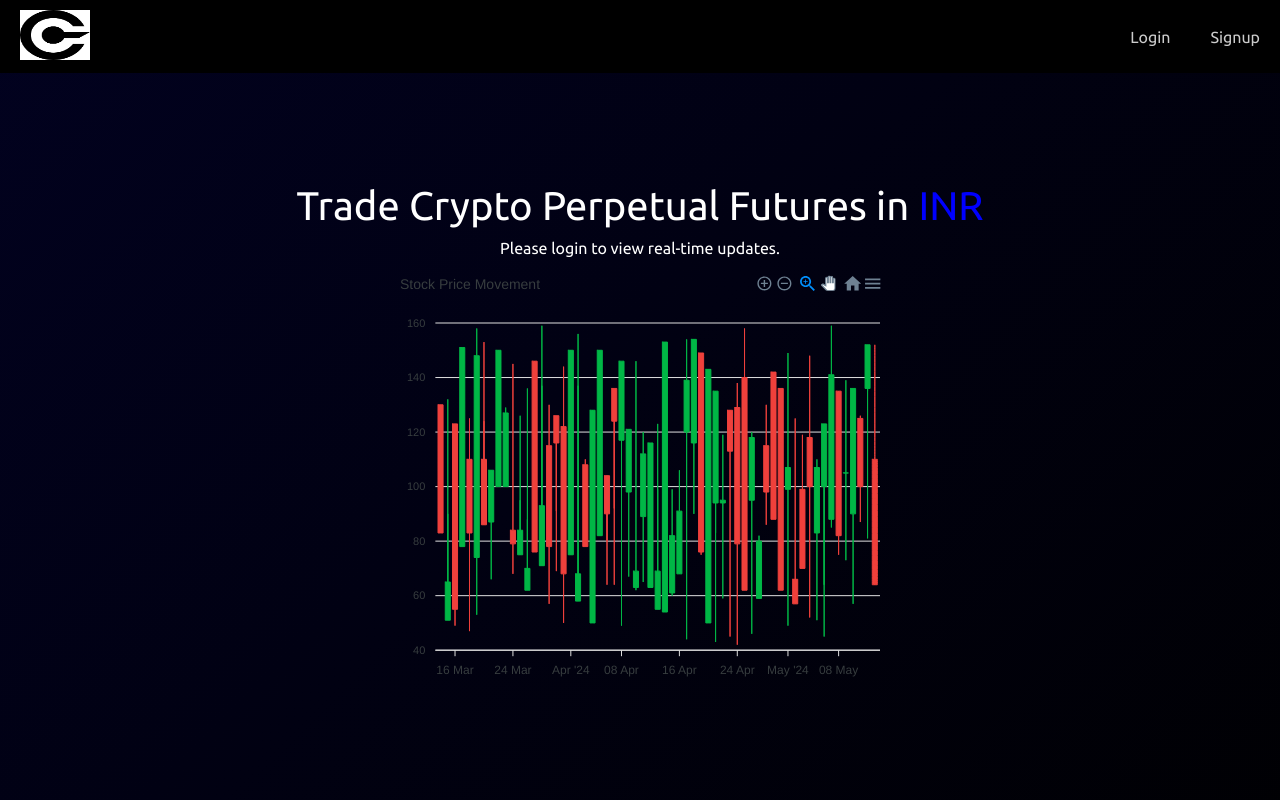
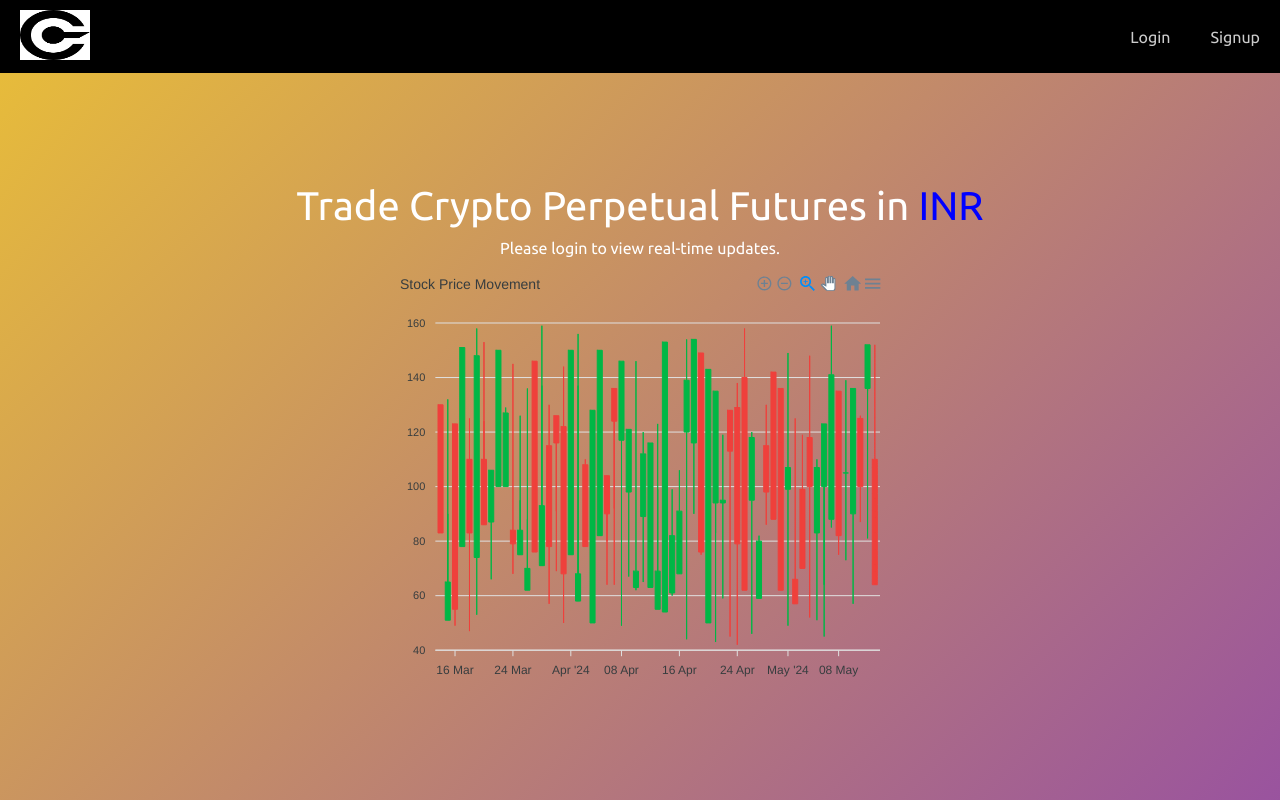
Before and after one commit to himanshutatawat/himanshu_pi42_final, a React (Vite) app: page / in a window 1280 px wide. Built offline with nearby package versions, Linux system fonts and the light colour scheme; no server answers; a web font is replaced by a local one.

Commit message:
Update Home.module.css

```diff
--- a/src/Components/Home/Home.module.css
+++ b/src/Components/Home/Home.module.css
@@ -11,10 +11,12 @@
   }
 
   .container {
-  --gradient-color-1: black;
-  --gradient-color-2: #010111;
-  --gradient-color-3: #020225;
-  --gradient-color-4: black;
+  --gradient-color-1: #0b486b; /* Dark blue */
+  --gradient-color-2: #f56217; /* Orange */
+  --gradient-color-3: #f9d423; /* Yellow */
+  --gradient-color-4: #8e44ad; /* Violet */
+
+
   background: linear-gradient(135deg, var(--gradient-color-1), var(--gradient-color-2), var(--gradient-color-3), var(--gradient-color-4));
   background-size: 400% 400%;
   animation: gradientWave 15s ease infinite;
```
